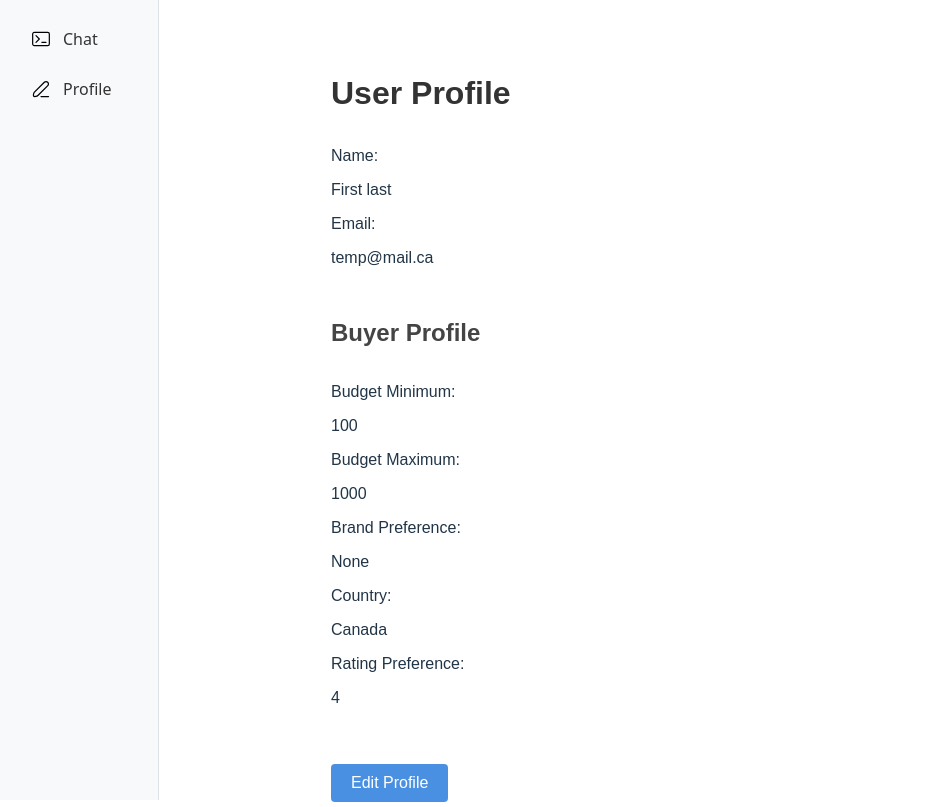
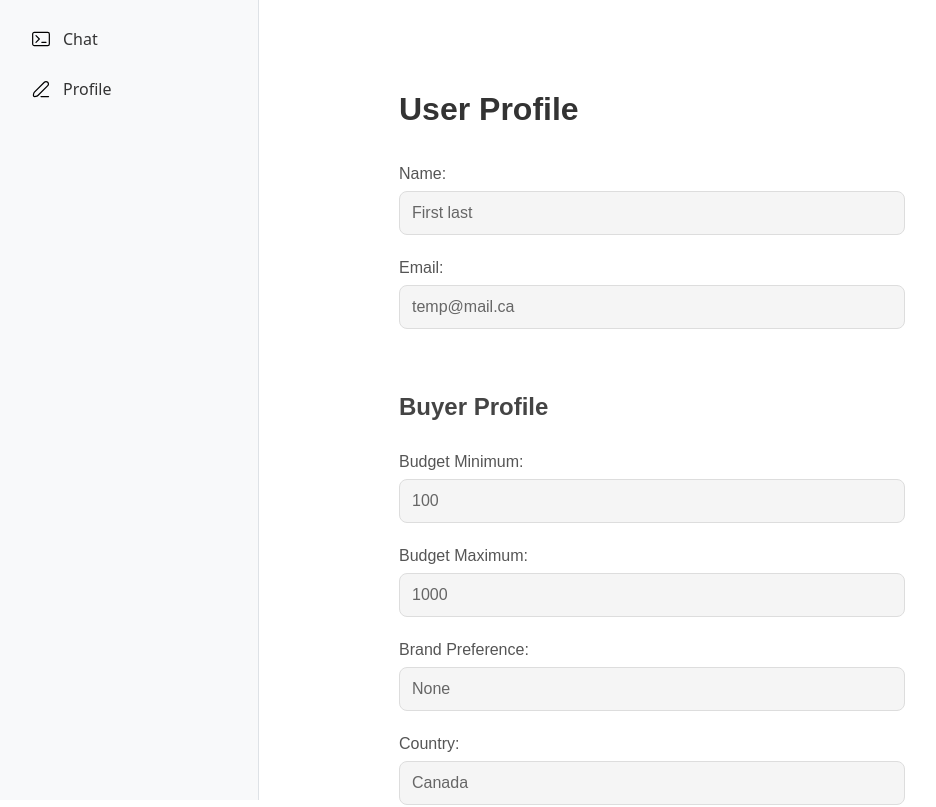
Before and after one commit to zhtgeneral/BuyWise, a React (Vite) app in the folder client/: page /profile in a window 1280 px wide. Shown: the top 807 px of the page, without its empty margins (1-937 px from the left). Built offline with nearby package versions, Linux system fonts and the light colour scheme.

Commit message:
fixed scrolling and updated styles

```diff
--- a/client/src/pages/ProfilePage.jsx
+++ b/client/src/pages/ProfilePage.jsx
@@ -1,6 +1,5 @@
 import '../styles/ProfilePage.css';
 import { useState } from 'react';
-import EditableProfileField from '../components/EditableProfileField';
 
 export default function ProfilePage() {
   const [isEditing, setIsEditing] = useState(false);
@@ -20,10 +19,17 @@ export default function ProfilePage() {
   const handleChange = (field, value) => {
     setUserProfile(prev => ({
       ...prev,
+      [field]: value
+    }));
+  };
+
+  const handleSellerChange = (field, value) => {
+    setUserProfile(prev => ({
+      ...prev,
       seller: {
         ...prev.seller,
-        [field]: value,
-      },
+        [field]: value
+      }
     }));
   };
 
@@ -34,63 +40,89 @@ export default function ProfilePage() {
 
   return (
     <main className="profile-container">
+      <div className="profile-scrollable">
         <div className="profile-padding">
           <h1 className="profile-header">User Profile</h1>
 
           <div className="profile-section">
-          <EditableProfileField
-            label="Name:"
+            <div className="profile-field">
+              <label className="profile-field__label">Name:</label>
+              <input
+                type="text"
                 value={userProfile.name}
-            isEditing={isEditing}
-            onChange={val => handleChange('name', val)}
-            type="text"
+                onChange={(e) => handleChange('name', e.target.value)}
+                className="profile-field__input"
+                disabled={!isEditing}
+                autoComplete="name"
               />
-          <EditableProfileField
-            label="Email:"
+            </div>
+            <div className="profile-field">
+              <label className="profile-field__label">Email:</label>
+              <input
+                type="email"
                 value={userProfile.email}
-            isEditing={isEditing}
-            onChange={val => handleChange('email', val)}
-            type="email"
+                onChange={(e) => handleChange('email', e.target.value)}
+                className="profile-field__input"
+                disabled={!isEditing}
+                autoComplete="email"
               />
+            </div>
           </div>
 
           <h2 className="profile-subheader">Buyer Profile</h2>
-        <div className="profile-scrollable">
-          <EditableProfileField
-            label="Budget Minimum:"
+          <div className="profile-section">
+            <div className="profile-field">
+              <label className="profile-field__label">Budget Minimum:</label>
+              <input
+                type="number"
                 value={userProfile.seller.budgetMin}
-            isEditing={isEditing}
-            onChange={val => handleChange('budgetMin', val)}
+                onChange={(e) => handleSellerChange('budgetMin', e.target.value)}
+                className="profile-field__input"
+                disabled={!isEditing}
+              />
+            </div>
+            <div className="profile-field">
+              <label className="profile-field__label">Budget Maximum:</label>
+              <input
                 type="number"
+                value={userProfile.seller.budgetMax}
+                onChange={(e) => handleSellerChange('budgetMax', e.target.value)}
+                className="profile-field__input"
+                disabled={!isEditing}
               />
-          <EditableProfileField
-            label="Budget Maximum:"
-            value={userProfile.seller.budgetMax}
-            isEditing={isEditing}
-            onChange={val => handleChange('budgetMax', val)}
+            </div>
+            <div className="profile-field">
+              <label className="profile-field__label">Brand Preference:</label>
+              <input
+                type="text"
+                value={userProfile.seller.brandPreference}
+                onChange={(e) => handleSellerChange('brandPreference', e.target.value)}
+                className="profile-field__input"
+                disabled={!isEditing}
+              />
+            </div>
+            <div className="profile-field">
+              <label className="profile-field__label">Country:</label>
+              <input
+                type="text"
+                value={userProfile.seller.country}
+                onChange={(e) => handleSellerChange('country', e.target.value)}
+                className="profile-field__input"
+                disabled={!isEditing}
+              />
+            </div>
+            <div className="profile-field">
+              <label className="profile-field__label">Rating Preference:</label>
+              <input
                 type="number"
+                value={userProfile.seller.ratingPreference}
+                onChange={(e) => handleSellerChange('ratingPreference', e.target.value)}
+                className="profile-field__input"
+                disabled={!isEditing}
+                min="1"
+                max="5"
               />
-          <EditableProfileField
-            label="Brand Preference:"
-            value={userProfile.seller.brandPreference}
-            isEditing={isEditing}
-            onChange={val => handleChange('brandPreference', val)}
-            type="text"
-          />
-          <EditableProfileField
-            label="Country:"
-            value={userProfile.seller.country}
-            isEditing={isEditing}
-            onChange={val => handleChange('country', val)}
-            type="text"
-          />
-          <EditableProfileField
-            label="Rating Preference:"
-            value={userProfile.seller.ratingPreference}
-            isEditing={isEditing}
-            onChange={val => handleChange('ratingPreference', val)}
-            type="number"
-          />
+            </div>
           </div>
 
           <div className="profile-actions">
@@ -104,6 +136,7 @@ export default function ProfilePage() {
             )}
           </div>
         </div>
+      </div>
     </main>
   );
 }
--- a/client/src/styles/Layout.css
+++ b/client/src/styles/Layout.css
@@ -22,7 +22,7 @@
 /* Main content area */
 .main-content {
   flex: 1;
-  margin-left: 180px; /* Same as sidebar width */
+  margin-left: 280px; /* Same as sidebar width */
   padding: 1rem;
   min-height: 100vh;
   box-sizing: border-box;
--- a/client/src/styles/ProfilePage.css
+++ b/client/src/styles/ProfilePage.css
@@ -1,57 +1,59 @@
-/* ProfilePage.css */
 .profile-container {
   max-width: 800px;
   margin: 0 auto;
   font-family: Arial, sans-serif;
+  height: 100vh;
   display: inline;
 }
 
 .profile-padding {
-  padding: 2em 8em
+  padding: 2em 6em;
+}
+
+.profile-scrollable {
+  flex: 1;
+  overflow-y: auto;
+  padding: 1em 0;
 }
 
 .profile-header {
   text-align: left;
   color: #333;
   line-height: 100%;
+  margin-bottom: 1.5rem;
 }
 
 .profile-subheader {
   text-align: left;
   color: #444;
+  margin: 1.5rem 0 1rem 0;
 }
 
 .profile-section {
   text-align: left;
   padding: 1em 0;
+  margin-bottom: 1rem;
 }
 
-.profile-scrollable {
-  max-height: 400px;
-  overflow-y: auto;
-  padding: 1em 0;
-  text-align: left;
-}
-
-/* Field styling */
 .profile-field {
-  margin-bottom: 15px;
+  margin-bottom: 1.5rem;
   text-align: left;
 }
 
 .profile-field label {
   display: block;
-  margin-bottom: 5px;
+  margin-bottom: 0.5rem;
   font-weight: 500;
   color: #555;
 }
 
 .profile-field input {
   width: 100%;
-  padding: 8px 12px;
+  padding: 0.75rem;
   border: 1px solid #ddd;
-  border-radius: 4px;
-  font-size: 16px;
+  border-radius: 8px;
+  font-size: 1rem;
+  max-width: 480px;
 }
 
 .profile-field input:focus {
@@ -60,20 +62,26 @@
   box-shadow: 0 0 0 2px rgba(74, 144, 226, 0.2);
 }
 
-/* Button styling */
+.profile-field input:disabled {
+  background-color: #f5f5f5;
+  color: #666;
+  cursor: not-allowed;
+}
+
 .profile-actions {
-  margin-top: 25px;
+  margin-top: 2rem;
+  padding: 1rem 0;
   display: flex;
-  gap: 10px;
+  gap: 0.75rem;
 }
 
 .profile-button {
-  padding: 10px 20px;
+  padding: 0.75rem 1.5rem;
   border: none;
-  border-radius: 4px;
-  font-size: 16px;
+  border-radius: 8px;
+  font-size: 1rem;
   cursor: pointer;
-  transition: background-color 0.2s;
+  transition: all 0.2s ease;
 }
 
 .profile-button.edit {
@@ -93,21 +101,21 @@
 
 .profile-button:hover {
   opacity: 0.9;
+  transform: translateY(-1px);
 }
 
-/* Scrollbar styling */
 .profile-scrollable::-webkit-scrollbar {
-  width: 8px;
+  width: 16px;
 }
 
 .profile-scrollable::-webkit-scrollbar-track {
   background: #f1f1f1;
-  border-radius: 4px;
+  border-radius: 8px;
 }
 
 .profile-scrollable::-webkit-scrollbar-thumb {
   background: #ccc;
-  border-radius: 4px;
+  border-radius: 8px;
 }
 
 .profile-scrollable::-webkit-scrollbar-thumb:hover {
--- a/client/src/styles/Sidebar.css
+++ b/client/src/styles/Sidebar.css
@@ -10,13 +10,6 @@
   box-sizing: border-box;
   overflow-y: auto;
   z-index: 1000;
-}
-
-/* Shrink sidebar on medium screens */
-@media (max-width: 1280px) {
-  .sidebar {
-    width: 160px;
-  }
 }
 
 /* Hide sidebar on small screens */
```
Lines whose indentation alone changed are shown as unchanged.
